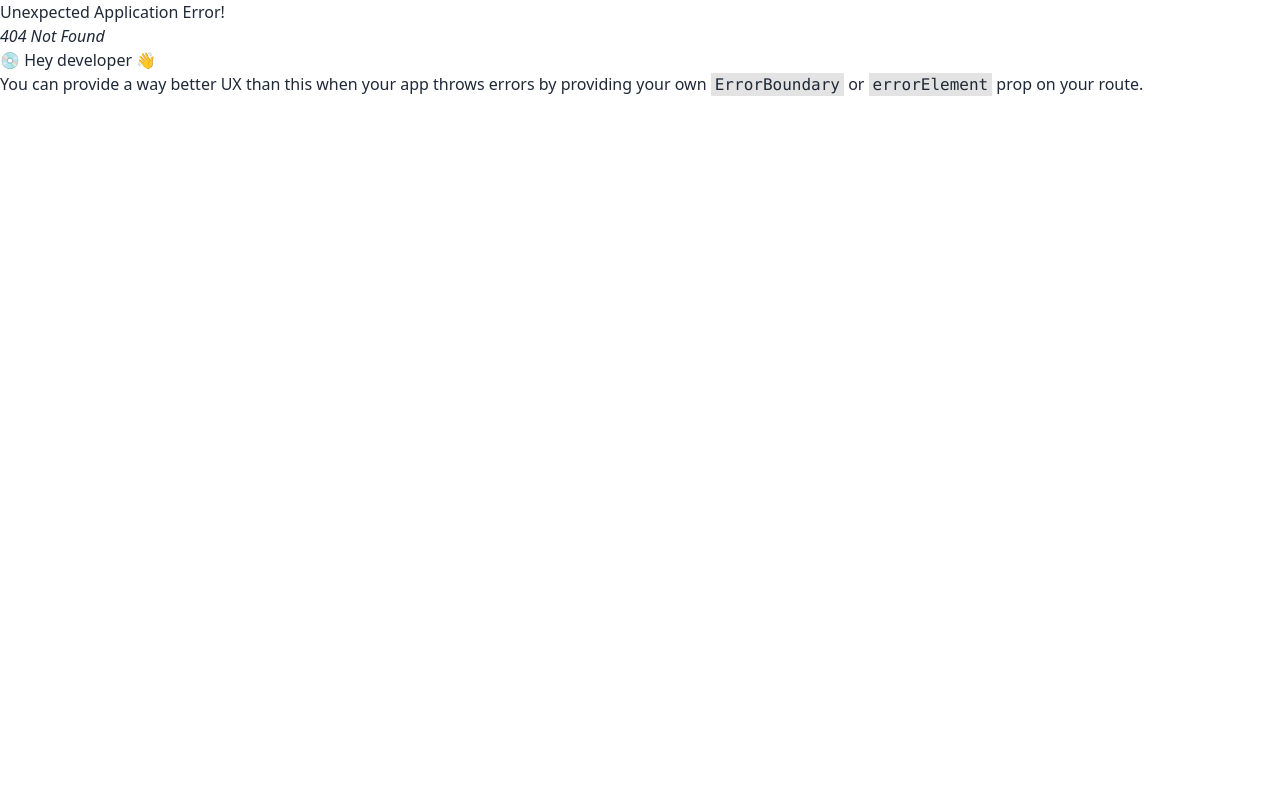
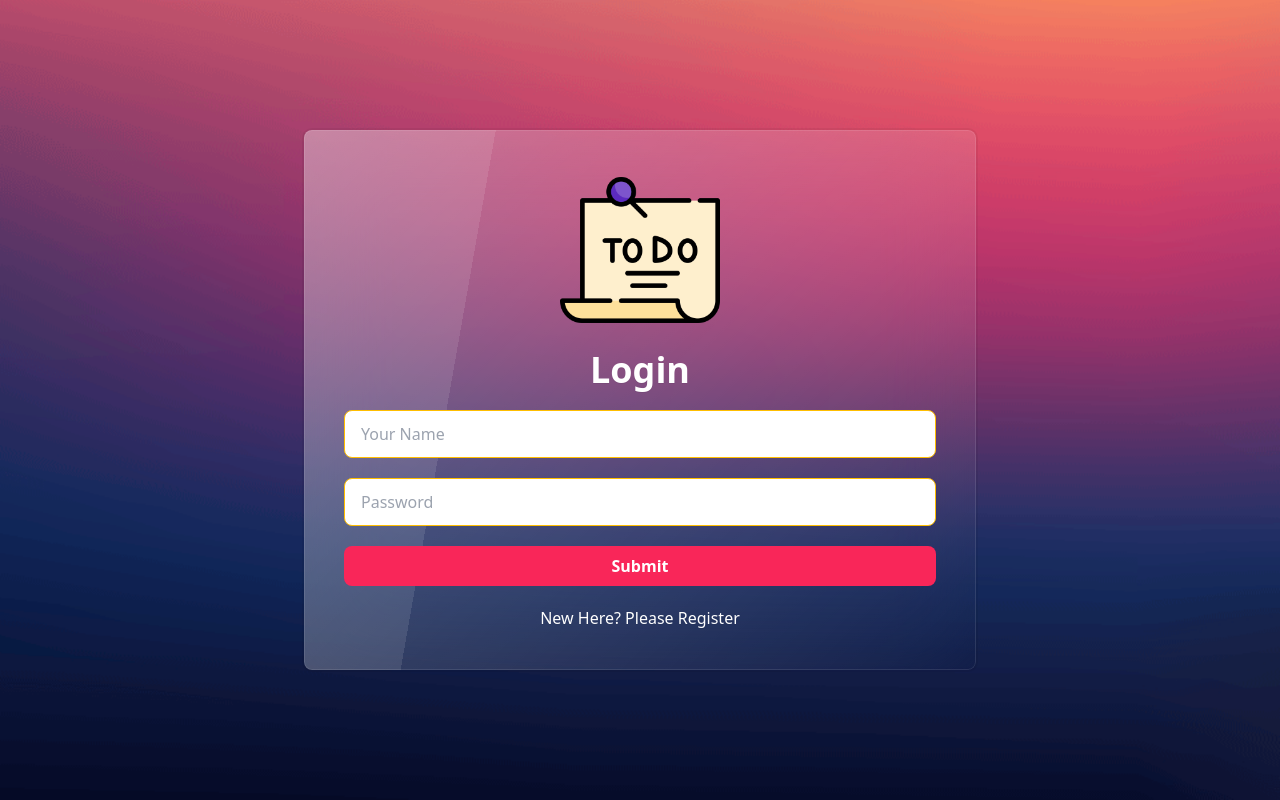
Before and after one commit to mehedi-murad/task-management-client, a React (Vite) app: page /login in a window 1280 px wide. Before the commit this address had no page. Built offline with nearby package versions, Linux system fonts and the light colour scheme.

Commit message:
added login page

```diff
--- /dev/null
+++ b/src/Pages/AddTask/AddTask.jsx
@@ -0,0 +1,11 @@
+
+
+const AddTask = () => {
+    return (
+        <div>
+            Add your  task
+        </div>
+    );
+};
+
+export default AddTask;
--- /dev/null
+++ b/src/Pages/Authentication/Login/Login.css
@@ -0,0 +1,4 @@
+.loginBanner{
+    background-image: url("../../../assets/banner/loginBg.png");
+    background-size: cover;
+}
--- /dev/null
+++ b/src/Pages/Authentication/Login/Login.jsx
@@ -0,0 +1,25 @@
+import './Login.css'
+import task from "../../../assets/banner/todo.png"
+const Login = () => {
+    return (
+        <div className="loginBanner h-[100vh] flex justify-center items-center">
+            <div className='max-w-2xl mx-auto space-y-5 border rounded-lg p-10 glass'>
+                <div className='flex justify-center items-center'>
+                    <img className='h-40' src={task} alt="" />
+                </div>
+                <h2 className='text-center text-white font-bold text-4xl'>Login</h2>
+                <form className='space-y-5'>
+                    <input type="text" name="name" placeholder="Your Name" className="input input-bordered input-warning  w-full" required />
+                    <input type="password" name="password" placeholder="Password" className="input input-bordered input-warning  w-full" required />
+                    <input
+                                className="bg-[#F92659] px-4 py-2 text-white font-semibold rounded-lg mt-10 btn-block"
+                                type="submit"
+                            />
+                </form>
+                <p className='text-white text-center'>New Here? Please Register</p>
+            </div>
+        </div>
+    );
+};
+
+export default Login;
--- a/src/Pages/Banner/Banner.jsx
+++ b/src/Pages/Banner/Banner.jsx
@@ -14,7 +14,7 @@ const Banner = () => {
     return (
         <div className="max-w-7xl mx-auto ">
             <img data-aos="fade-down" className="relative" src={bannerimg} alt="" />
-            <div className="absolute top-[25%] space-y-4 ml-20">
+            <div className="absolute top-[20%] space-y-4 ml-20">
                 {/* <h2 data-aos="fade-right" className="text-5xl font-bold">Manage Your Every <br /> Schedule</h2> */}
                 <div>
                 <TypeAnimation
--- a/src/Pages/Shared/Navbar/Navbar.jsx
+++ b/src/Pages/Shared/Navbar/Navbar.jsx
@@ -5,7 +5,7 @@ const Navbar = () => {
   const menus = (
     <div className="text-xl font-semibold space-x-8">
       <NavLink to="/">Home</NavLink>
-      <NavLink to="/">Blog</NavLink>
+      <NavLink to="/addTask">Add Task</NavLink>
       <NavLink to="/">Contact</NavLink>
       {/* <li>
         <NavLink to="/">Home</NavLink>
```
Also changed, not shown: src/Pages/Routes/Routes.jsx (+10 -0 lines), src/assets/banner/loginBg.png (added).
